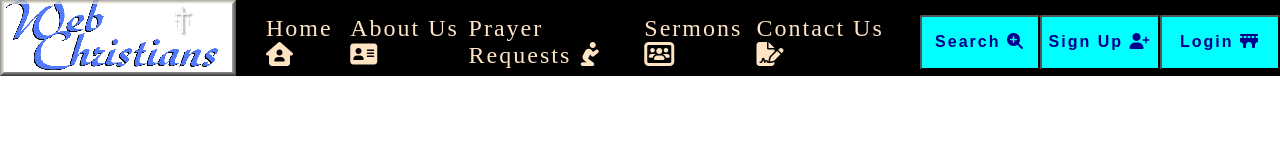
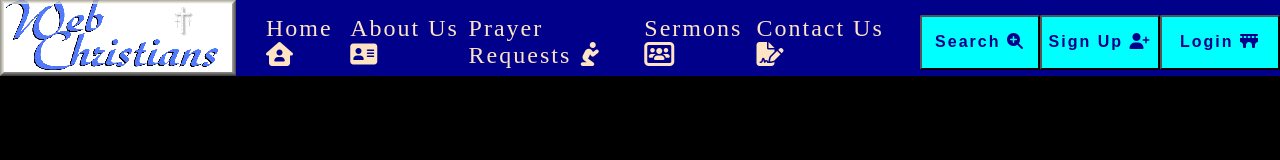
Before and after one commit to DeathMyst/homework1, a plain HTML site: page index.html in a window 1280 px wide. Drawn offline with Linux system fonts and the light colour scheme.

Commit message:
homework1

```diff
--- a/main.css
+++ b/main.css
@@ -6,7 +6,7 @@ body {
     margin: 0px;
     color: bisque;
     width: 100%;
-
+    background-color: black;
 }
 
 .container {
@@ -16,7 +16,7 @@ body {
     grid-template-columns: 1fr 5fr 2fr;
     align-items: center;
     margin-top: 0;
-    background: black;
+    background: darkblue;
 }
 
 .container > .center-wrapper > .nav-links {
```
